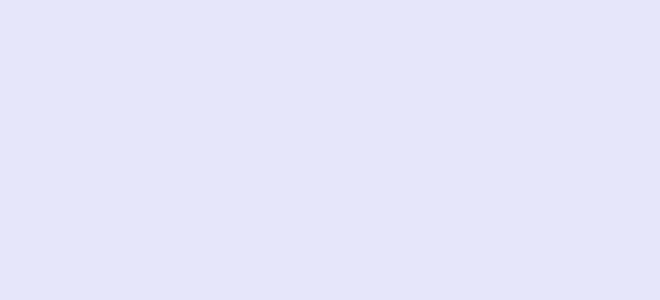
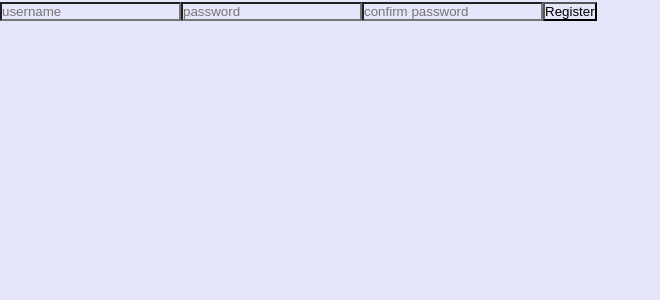
Before and after one commit to sailendrachettri/protfolio, a React (Create React App) app: page /register in a window 1280 px wide. Before the commit this address had no page. Shown: the top 300 px of the page, without its empty margins (0-660 px from the left). Built offline with nearby package versions, Linux system fonts and the light colour scheme.

Commit message:
auth dome

```diff
--- a/src/App.js
+++ b/src/App.js
@@ -3,6 +3,8 @@ import Homepage from "./components/Homepage";
 import './App.css'
 import Grpahics from "./components/pages/Grpahics";
 import ScrollToAnchor from './components/pages/ScrollToAnchor';
+import Login from "./components/Login";
+import Signup from "./components/Signup";
 
 function App() {
     return (
@@ -11,6 +13,8 @@ function App() {
             <Routes>
                 <Route path="/" element={<Homepage />} />
                 <Route path="/graphics" element={<Grpahics />} />
+                <Route path="/login" element={<Login />} />
+                <Route path="/register" element={<Signup />} />
             </Routes>
         </>
     )
--- /dev/null
+++ b/src/components/Login.jsx
@@ -0,0 +1,43 @@
+import React, { useState } from 'react'
+import { useNavigate } from 'react-router-dom';
+const URL = 'http://localhost:5000';
+
+const Login = () => {
+    const [username, setUsername] = useState("");
+    const [password, setPassword] = useState("");
+
+    const navigate = useNavigate();
+
+    const handleSubmit = async(e)=>{
+        e.preventDefault();
+
+        const response = await fetch(`${URL}/api/auth/login`, {
+            method: 'POST',
+            headers: {
+                'Content-type' : 'application/json'
+            },
+            body : JSON.stringify({username, password})
+        })
+
+        const data = await response.json();
+
+        if(data.success){
+            alert("Login sucessful!");
+            navigate("/");
+        } else{
+            alert(data.message);
+        }
+    }
+
+    return (
+        <>
+            <form onSubmit={handleSubmit}>
+                <input type="text" placeholder='Username' value={username} onChange={(ev) => setUsername(ev.target.value)} required minLength={4} />
+                <input type="password" placeholder='Password' value={password} onChange={(ev) => setPassword(ev.target.value)} required minLength={4} />
+                <input type="submit" value="Login" />
+            </form>
+        </>
+    )
+}
+
+export default Login
--- a/src/components/Navbar.jsx
+++ b/src/components/Navbar.jsx
@@ -17,6 +17,8 @@ const Navbar = () => {
                 <nav className="navbar">
                     <ul>
                         <li><Link to="mailto:sailendra9083@gmail.com" className="active">Email</Link></li>
+                        <li><Link to="/login">Login</Link></li>
+                        <li><Link to="/register">Register</Link></li>
                         <li><Link to="#projects">Projects</Link></li>
                         <li><Link to="https://www.linkedin.com/in/sailendrachettri/">LinkedIn</Link></li>
                         <li><Link to="https://twitter.com/sailendrz">Twitter</Link></li>
--- /dev/null
+++ b/src/components/Signup.jsx
@@ -0,0 +1,49 @@
+import React, { useState } from 'react'
+import { useNavigate } from 'react-router-dom'
+
+const URL = 'http://localhost:5000';
+
+
+const Signup = () => {
+    const [username, setUsername] = useState("");
+    const [password, setPassword] = useState("");
+    const [cpassword, setCpassword] = useState("");
+
+    const navigate = useNavigate();
+
+
+    const handleSignup = async (e) => {
+        e.preventDefault();
+
+        const response = await fetch(`${URL}/api/auth/register`, {
+            method: 'POST',
+            headers: {
+                'Content-type': 'application/json'
+            },
+            body: JSON.stringify({ username, password, cpassword}),
+        })
+
+        const data = await response.json();
+
+        if (!(data.success)) {
+            alert(data.message);
+            return;
+        }
+
+        alert("user created successful!");
+        navigate("/login");
+    }
+
+    return (
+        <>
+            <form onSubmit={handleSignup}>
+                <input type="text" placeholder='username' value={username} onChange={(ev) => setUsername(ev.target.value)} required minLength={3} />
+                <input type="password" placeholder='password' value={password} onChange={(ev) => setPassword(ev.target.value)} required minLength={6} />
+                <input type="password" placeholder='confirm password' value={cpassword} onChange={(ev) => setCpassword(ev.target.value)} required minLength={6} />
+                <input type="submit" value="Register" />
+            </form>
+        </>
+    )
+}
+
+export default Signup
```
